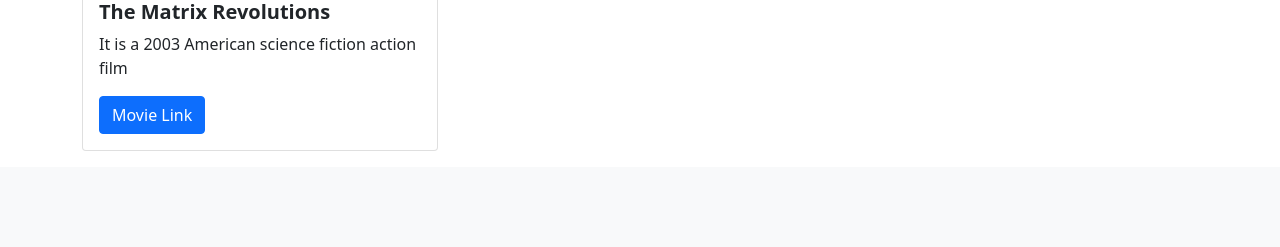
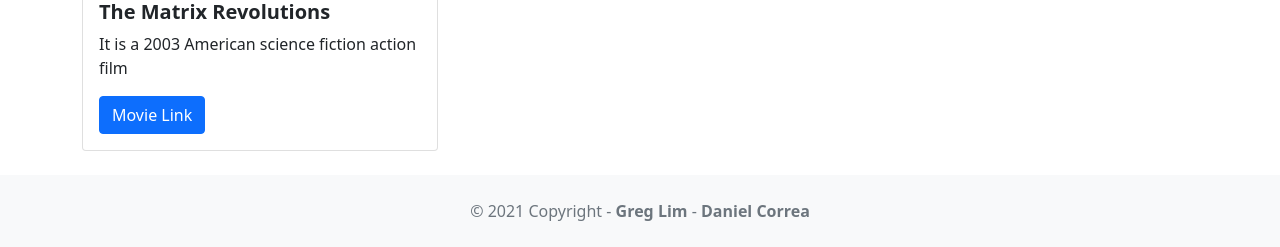
Before and after one commit to danielgara/bookdjangorefined, a Django app: page / in a window 1280 px wide. Shown: the part 962-1209 px from the top of the page. Before the commit the page ends 1113 px from the top, so only its background shows below. Run offline with Django 3.2, Linux system fonts and the light colour scheme; data comes from the database, SQL or seed files in the repository.

Commit message:
imp: chapter 15 completed

```diff
--- a/moviereviews/templates/base.html
+++ b/moviereviews/templates/base.html
@@ -29,3 +29,17 @@
   {% block content %}
   {% endblock content %}
 </div>
+
+<footer class="text-center text-lg-start bg-light text-muted mt-4">
+  <div class="text-center p-4">
+    © 2021 Copyright -
+    <a class="text-reset fw-bold text-decoration-none"
+      target="_blank" href="https://twitter.com/greglim81">
+      Greg Lim
+    </a> -
+    <a class="text-reset fw-bold text-decoration-none"
+      target="_blank" href="https://twitter.com/danielgarax">
+      Daniel Correa
+    </a>
+  </div>
+</footer>
```
